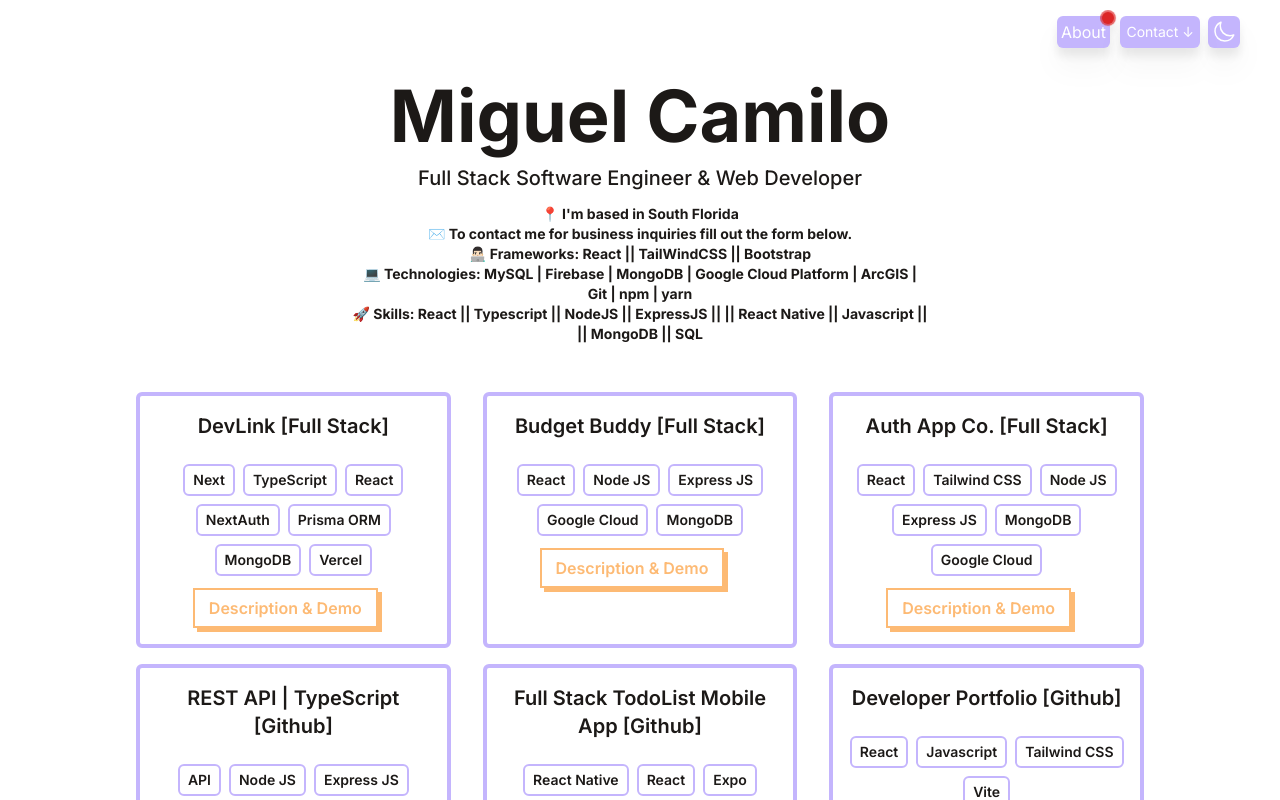
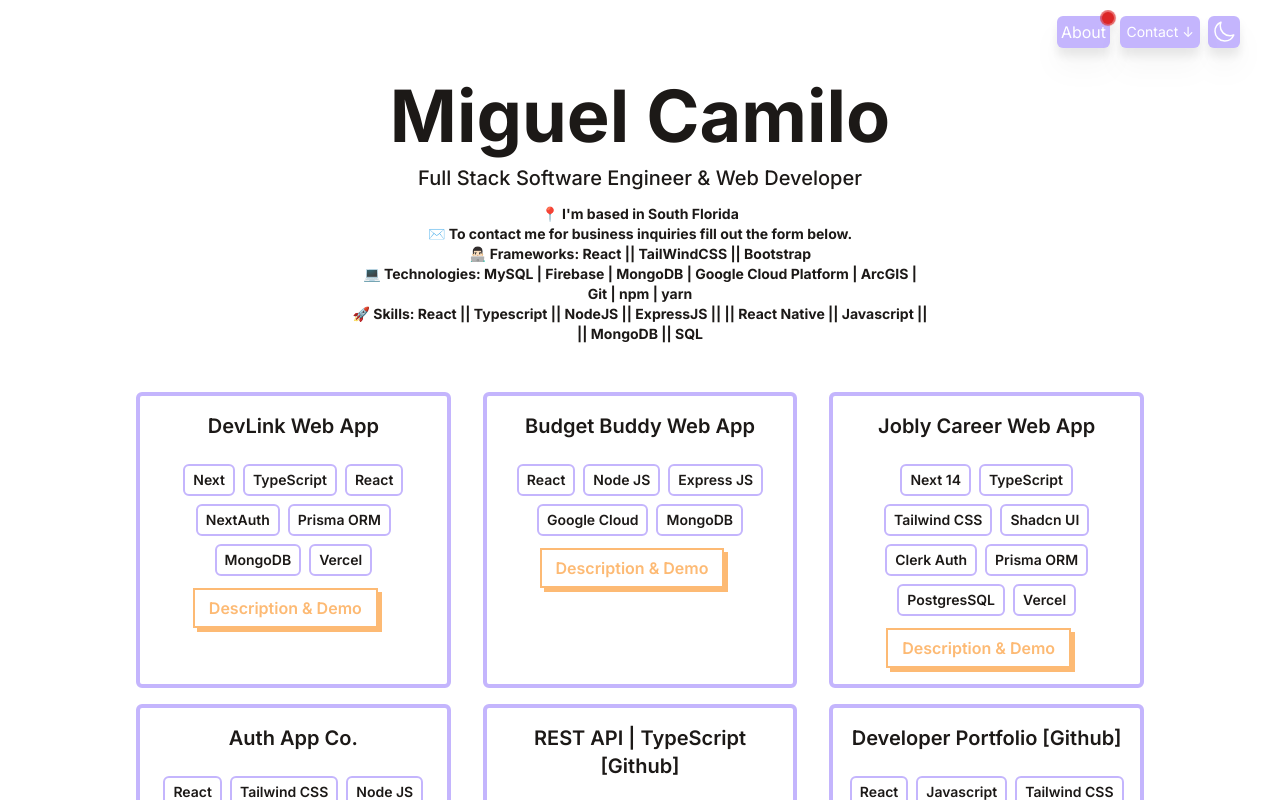
Before and after one commit to MiguelCamilo/Developer-Portfolio, a React (Vite) app: page / in a window 1280 px wide. Shown: the top 800 px of the page. Built offline with nearby package versions, Linux system fonts and the light colour scheme.

Commit message:
added new job

```diff
--- a/src/components/PortfolioItem.jsx
+++ b/src/components/PortfolioItem.jsx
@@ -70,7 +70,7 @@ function PortfolioItem({ title, stack, link, description }) {
 				  <span className="relative inline-block px-2 py-2 font-medium group mb-2">
 					<span className="absolute inset-0 w-full h-full transition duration-200 ease-out transform translate-x-1 translate-y-1 bg-orange-300 group-hover:-translate-x-0 group-hover:-translate-y-0" />
 					<span className="absolute inset-0 w-full h-full bg-white border-2 border-orange-300 group-hover:bg-orange-300" />
-					<a href={link} className="relative text-orange-300 group-hover:text-white font-semibold">Demo/Code</a>
+					<a href={link} target="_blank" className="relative text-orange-300 group-hover:text-white font-semibold">Demo/Code</a>
 				</span>
 
 				  <h1 className='font-bold'>Tech Stack: </h1>
--- a/src/data/portfolio.js
+++ b/src/data/portfolio.js
@@ -2,38 +2,38 @@
 export default [
   {
     id: 1,
-    title: "DevLink [Full Stack]",
+    title: "DevLink Web App",
     description: "DevLink is a tech community for anyone, whether you're a seasoned developer, a student just getting started, or simply tech-curious, there's a place where you can ask questions and find out more about the tech community!",
     stack: ["Next", "TypeScript", "React", "NextAuth", "Prisma ORM", "MongoDB", "Vercel"],
     link: "https://devlinkapp.vercel.app/",
   },
   {
     id: 2,
-    title: "Budget Buddy [Full Stack]",
+    title: "Budget Buddy Web App",
     description: "Budget Buddy is a web app designed to help you track your expenses and manage your finances with ease. With a clean and user-friendly interface, you can easily input your expenses and view your financial data in real-time. The app also provides helpful insights and analytics to help you make informed decisions about your money.",
     stack: ["React", "Node JS", "Express JS", "Google Cloud", "MongoDB"],
     link: "https://budget-buddy-app.web.app",
   },
   {
     id: 3,
-    title: "Auth App Co. [Full Stack]",
+    title: "Jobly Career Web App",
+    description: "Jobly was created to test my skills with developing a platform that users can consitently post and interact with. This test my skills with developing a thought out UI & UX. Also managing a form to create post to handle mark down. With SEO in mind I implemented search params that can be updated depending on how the user is filtering for a job, meaning if you filter for a job the seach params are updated and can the link can shared and those filters are applied to who ever views the link.",
+    stack: ["Next 14", "TypeScript", "Tailwind CSS", "Shadcn UI", "Clerk Auth", "Prisma ORM", "PostgresSQL", "Vercel"],
+    link: "https://jobly-careers.vercel.app/",
+  },
+  {
+    id: 4,
+    title: "Auth App Co.",
     description: "Created an a Full Stack Authentication Web App that has (OTP Verification, JWT Token, Authentication and Reset Password) capabilities. This was a project to build on my skills to be able to create secure web apps.",
     stack:  ["React", "Tailwind CSS", "Node JS", "Express JS", "MongoDB", "Google Cloud"],
     link: "https://auth-app-company.web.app/",
   },
   {
-    id: 4,
+    id: 5,
     title: "REST API | TypeScript [Github]",
     description: "A RESTFUL API built in typescript with full CRUD capabilities, take a look at the code with button down below.",
     stack: ["API", "Node JS", "Express JS", "TypeScript", "MongoDB"],
     link: "https://github.com/MiguelCamilo/REST-API-TypeScript",
-  },
-
-  {
-    id: 5,
-    title: "Full Stack TodoList Mobile App [Github]",
-    stack: ["React Native", "React", "Expo", "Google Cloud"],
-    link: "https://github.com/MiguelCamilo/Todo-List-ReactNative-App",
   },
   {
     id: 6,
```
